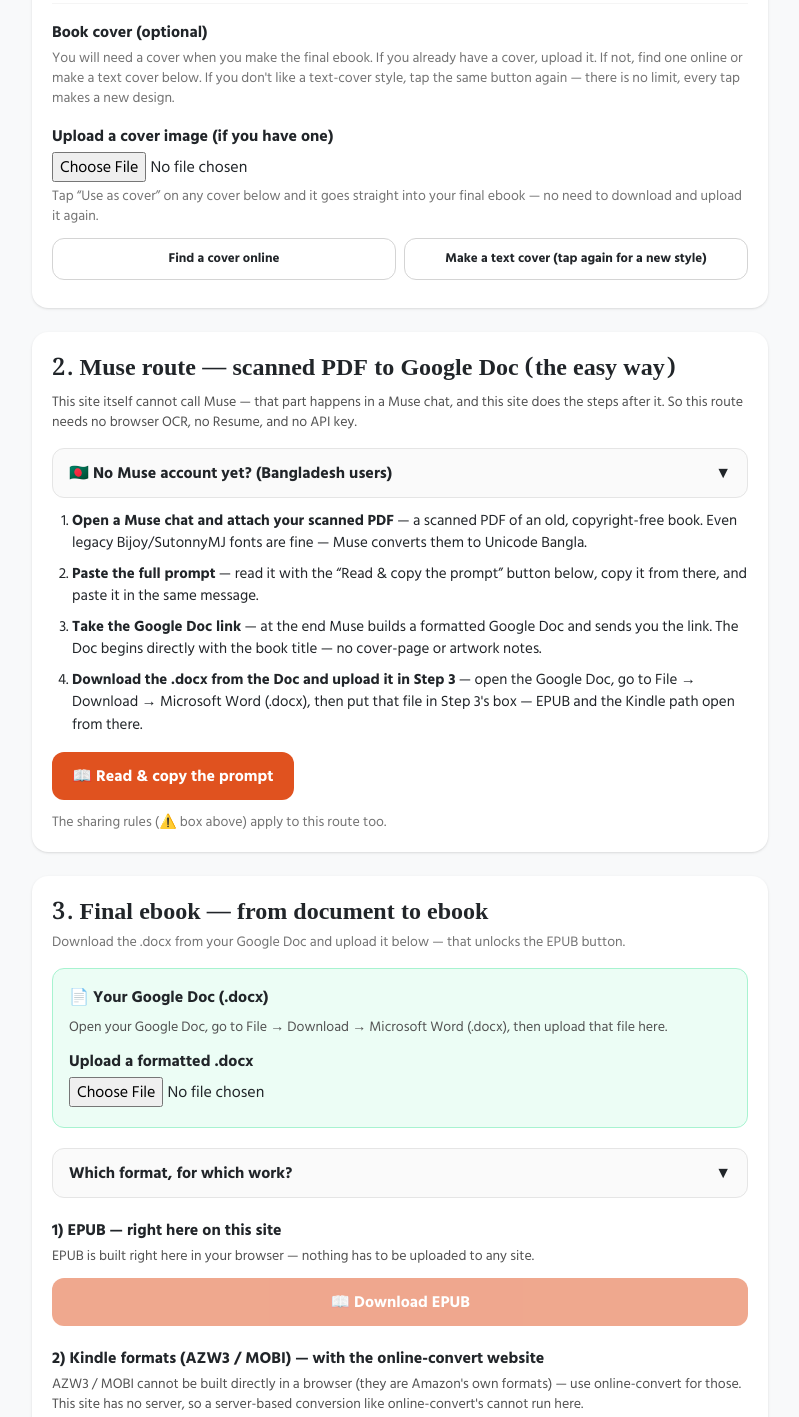
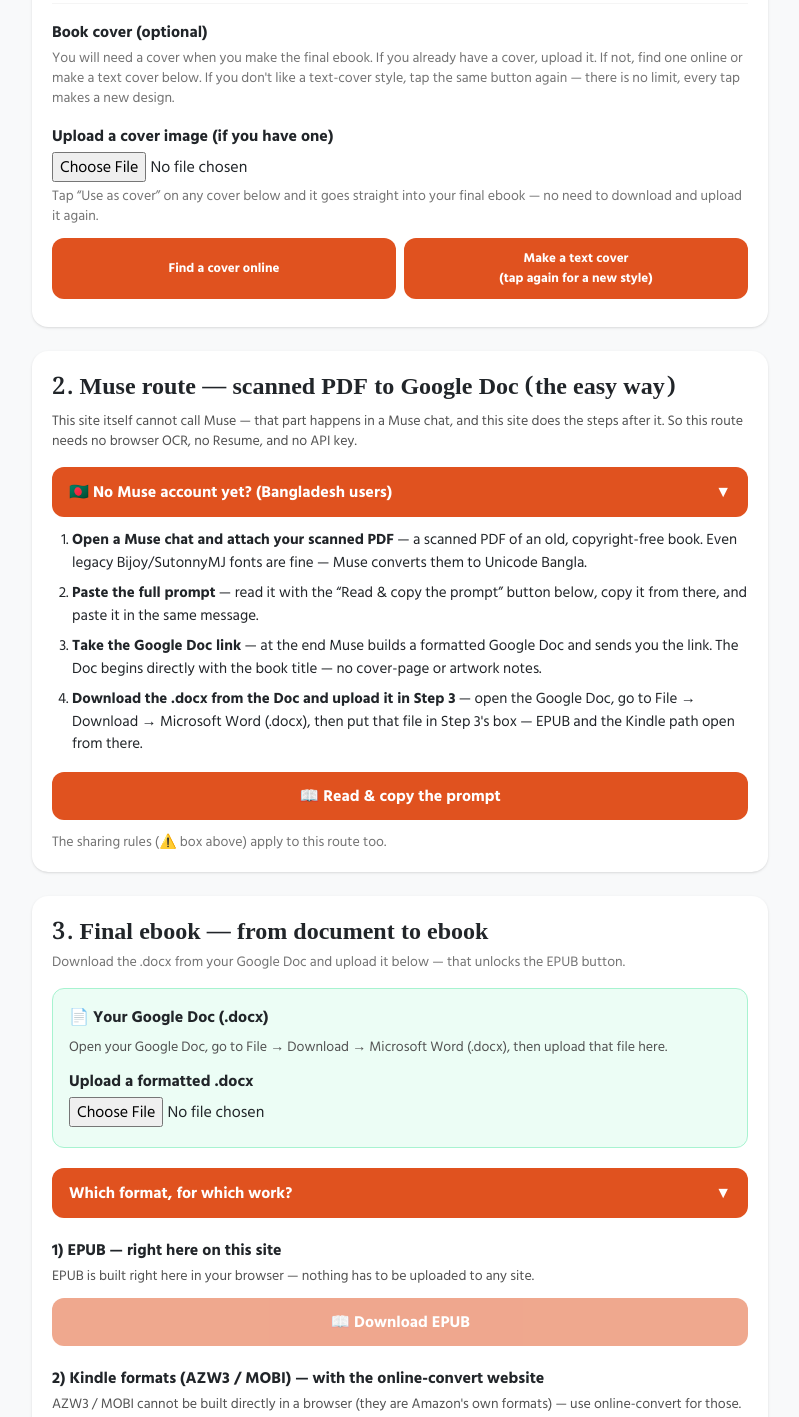
Before and after one commit to MDTowfiqul/our-ebook-maker, a plain HTML site: page index.html in a window 1280 px wide. Shown: the part 1163-2580 px from the top of the page, without its empty margins (240-1039 px from the left). Drawn offline with nearby package versions, Linux system fonts and the light colour scheme.

Commit message:
Our Ebook Maker v22: all buttons and section toggles use the theme background like the EPUB button; text-cover label on two lines

```diff
--- a/index.html
+++ b/index.html
@@ -159,8 +159,8 @@
       <input type="file" id="coverFile" accept="image/*" class="w-full">
       <p class="text-sm text-neutral-500 mt-1" data-bn="নিচের যেকোনো কভারে “Use as cover” চাপলেই সেটি সরাসরি চূড়ান্ত ইবুকে যাবে — ডাউনলোড করে আবার আপলোড করতে হবে না।" data-en="Tap “Use as cover” on any cover below and it goes straight into your final ebook — no need to download and upload it again.">Tap “Use as cover” on any cover below and it goes straight into your final ebook — no need to download and upload it again.</p>
       <div class="grid grid-cols-2 gap-2 mt-3">
-        <button id="coverOnlineBtn" class="bg-white dark:bg-neutral-700 border border-neutral-300 dark:border-neutral-600 rounded-xl px-2 py-2.5 font-bold text-[13px] disabled:opacity-50" data-bn="অনলাইনে কভার খুঁজুন" data-en="Find a cover online">Find a cover online</button>
-        <button id="coverTextBtn" class="bg-white dark:bg-neutral-700 border border-neutral-300 dark:border-neutral-600 rounded-xl px-2 py-2.5 font-bold text-[13px]" data-bn="লেখা-প্রচ্ছদ বানান (আবার চাপলে নতুন স্টাইল)" data-en="Make a text cover (tap again for a new style)">Make a text cover (tap again for a new style)</button>
+        <button id="coverOnlineBtn" class="accent-bg text-white border border-transparent rounded-xl px-2 py-2.5 font-bold text-[13px] disabled:opacity-50" data-bn="অনলাইনে কভার খুঁজুন" data-en="Find a cover online">Find a cover online</button>
+        <button id="coverTextBtn" class="accent-bg text-white border border-transparent rounded-xl px-2 py-2.5 font-bold text-[13px]"><span data-bn="লেখা-প্রচ্ছদ বানান" data-en="Make a text cover">Make a text cover</span><br><span data-bn="(আবার চাপলে নতুন স্টাইল)" data-en="(tap again for a new style)">(tap again for a new style)</span></button>
       </div>
       <p id="coverStatus" class="text-sm text-neutral-500 mt-2"></p>
       <img id="coverImg" class="hidden w-40 rounded-xl shadow mt-3" alt="">
@@ -180,7 +180,7 @@
   <section id="museRoute" class="bg-white dark:bg-neutral-800 rounded-2xl shadow p-5 mt-6">
     <h2 class="serif text-xl sm:text-2xl font-extrabold" data-bn="২. Muse রুট — স্ক্যান করা PDF থেকে Google Doc (সহজ উপায়)" data-en="2. Muse route — scanned PDF to Google Doc (the easy way)">2. Muse route — scanned PDF to Google Doc (the easy way)</h2>
     <p class="text-sm text-neutral-600 mt-2" data-bn="এই সাইট নিজে Muse-কে ডাকতে পারে না — কাজটি Muse চ্যাটেই হয়, আর এই সাইট তারপরের ধাপগুলো করে। তাই এই রুটে কোনো ব্রাউজার OCR, Resume বা key লাগে না।" data-en="This site itself cannot call Muse — that part happens in a Muse chat, and this site does the steps after it. So this route needs no browser OCR, no Resume, and no API key.">This site itself cannot call Muse — that part happens in a Muse chat, and this site does the steps after it. So this route needs no browser OCR, no Resume, and no API key.</p>
-    <button class="collapse-toggle w-full flex justify-between items-center bg-neutral-50 dark:bg-neutral-700 border border-neutral-200 dark:border-neutral-600 rounded-xl px-4 py-3 font-bold mt-4 text-left" data-target="collapse-vpn"><span data-bn="🇧🇩 বাংলাদেশ থেকে Muse অ্যাকাউন্ট খুলতে পারছেন না?" data-en="🇧🇩 No Muse account yet? (Bangladesh users)">🇧🇩 No Muse account yet? (Bangladesh users)</span><span class="collapse-chev">▼</span></button>
+    <button class="collapse-toggle w-full flex justify-between items-center accent-bg text-white border border-transparent rounded-xl px-4 py-3 font-bold mt-4 text-left" data-target="collapse-vpn"><span data-bn="🇧🇩 বাংলাদেশ থেকে Muse অ্যাকাউন্ট খুলতে পারছেন না?" data-en="🇧🇩 No Muse account yet? (Bangladesh users)">🇧🇩 No Muse account yet? (Bangladesh users)</span><span class="collapse-chev">▼</span></button>
     <div id="collapse-vpn" class="hidden bg-neutral-50 dark:bg-neutral-700 border border-neutral-200 dark:border-neutral-600 rounded-xl p-4 mt-2 text-[15px]">
       <p data-bn="বাংলাদেশে Muse সরাসরি পাওয়া যায় না — USA VPN দিয়ে অ্যাকাউন্ট খুলতে হয়।" data-en="Muse is not directly available in Bangladesh — you open an account with a USA VPN.">Muse is not directly available in Bangladesh — you open an account with a USA VPN.</p>
       <ol class="list-decimal pl-5 mt-2 space-y-1">
@@ -195,8 +195,8 @@
       <li><b data-bn="Google Doc লিঙ্কটি নিন" data-en="Take the Google Doc link">Take the Google Doc link</b> — <span data-bn="শেষে Muse ফরম্যাট করা Google Doc বানিয়ে লিঙ্ক দেবে। Doc-টি সরাসরি বইয়ের নাম দিয়ে শুরু হবে — কোনো কভার-পেজ বা ছবির বর্ণনা থাকবে না।" data-en="at the end Muse builds a formatted Google Doc and sends you the link. The Doc begins directly with the book title — no cover-page or artwork notes.">at the end Muse builds a formatted Google Doc and sends you the link. The Doc begins directly with the book title — no cover-page or artwork notes.</span></li>
       <li><b data-bn="Doc থেকে .docx ডাউনলোড করে ধাপ ৩-এ আপলোড করুন" data-en="Download the .docx from the Doc and upload it in Step 3">Download the .docx from the Doc and upload it in Step 3</b> — <span data-bn="Google Doc খুলে File → Download → Microsoft Word (.docx) করুন, তারপর সেই ফাইল ধাপ ৩-এর বক্সে দিন — EPUB, PDF আর Kindle-এর পথ সেখান থেকে খুলবে।" data-en="open the Google Doc, go to File → Download → Microsoft Word (.docx), then put that file in Step 3's box — EPUB and the Kindle path open from there.">open the Google Doc, go to File → Download → Microsoft Word (.docx), then put that file in Step 3's box — EPUB and the Kindle path open from there.</span></li>
     </ol>
-    <div class="flex flex-wrap gap-2 mt-4">
-      <button class="museDirect-open accent-bg text-white rounded-xl px-5 py-3 font-bold" data-bn="📖 প্রম্পটটি পড়ুন ও কপি করুন" data-en="📖 Read &amp; copy the prompt">📖 Read &amp; copy the prompt</button>
+    <div class="grid grid-cols-1 gap-2 mt-4">
+      <button class="museDirect-open accent-bg text-white rounded-xl px-5 py-3 font-bold w-full text-center" data-bn="📖 প্রম্পটটি পড়ুন ও কপি করুন" data-en="📖 Read &amp; copy the prompt">📖 Read &amp; copy the prompt</button>
     </div>
 
     <p id="directCopyStatus" class="text-sm text-neutral-500 mt-2"></p>
@@ -213,7 +213,7 @@
         <input type="file" id="docFile" accept=".docx,application/vnd.openxmlformats-officedocument.wordprocessingml.document" class="w-full">
         <p id="docFileStatus" class="text-sm text-neutral-500 mt-1"></p>
     </div>
-    <button class="collapse-toggle w-full flex justify-between items-center bg-neutral-50 dark:bg-neutral-700 border border-neutral-200 dark:border-neutral-600 rounded-xl px-4 py-3 font-bold mt-5 text-left" data-target="collapse-formats"><span data-bn="কোন ফরম্যাট, কোন কাজে?" data-en="Which format, for which work?">Which format, for which work?</span><span class="collapse-chev">▼</span></button>
+    <button class="collapse-toggle w-full flex justify-between items-center accent-bg text-white border border-transparent rounded-xl px-4 py-3 font-bold mt-5 text-left" data-target="collapse-formats"><span data-bn="কোন ফরম্যাট, কোন কাজে?" data-en="Which format, for which work?">Which format, for which work?</span><span class="collapse-chev">▼</span></button>
     <div id="collapse-formats" class="hidden bg-neutral-50 dark:bg-neutral-700 border border-neutral-200 dark:border-neutral-600 rounded-xl p-4 mt-2">
     <ul class="list-disc pl-5 mt-2 space-y-1 text-[15px]">
       <li><b>EPUB</b> — <span data-bn="ফোন, ট্যাবলেট ও প্রায় সব রিডিং অ্যাপের জন্য সেরা (Apple Books, Google Play Books, Moon+ Reader, Our Boighar রিডার)।" data-en="best for phones, tablets and almost every reading app (Apple Books, Google Play Books, Moon+ Reader, the Our Boighar reader).">best for phones, tablets and almost every reading app (Apple Books, Google Play Books, Moon+ Reader, the Our Boighar reader).</span></li>
@@ -238,8 +238,8 @@
       <li><a href="https://ebook.online-convert.com" target="_blank" rel="noopener" class="text-emerald-700 font-bold underline">ebook.online-convert.com</a> <span data-bn="খুলুন, ফাইলটি আপলোড করুন, আউটপুটে AZW3 (Kindle) বা MOBI (পুরোনো Kindle) বাছুন।" data-en="— open it, upload the file, and pick AZW3 (Kindle) or MOBI (older Kindle) as the output.">— open it, upload the file, and pick AZW3 (Kindle) or MOBI (older Kindle) as the output.</span></li>
       <li><span data-bn="Convert চাপুন, তারপর তৈরি ফাইল ডাউনলোড করুন।" data-en="Press Convert, then download the finished file.">Press Convert, then download the finished file.</span></li>
     </ol>
-    <div class="flex flex-wrap gap-2 mt-3">
-      <a href="https://ebook.online-convert.com" target="_blank" rel="noopener" class="accent-bg text-white rounded-xl px-5 py-3 font-bold inline-block" data-bn="🌐 online-convert খুলুন" data-en="🌐 Open online-convert">🌐 Open online-convert</a>
+    <div class="grid grid-cols-1 gap-2 mt-3">
+      <a href="https://ebook.online-convert.com" target="_blank" rel="noopener" class="accent-bg text-white rounded-xl px-5 py-3 font-bold block text-center" data-bn="🌐 online-convert খুলুন" data-en="🌐 Open online-convert">🌐 Open online-convert</a>
     </div>
 
   </section>
```
